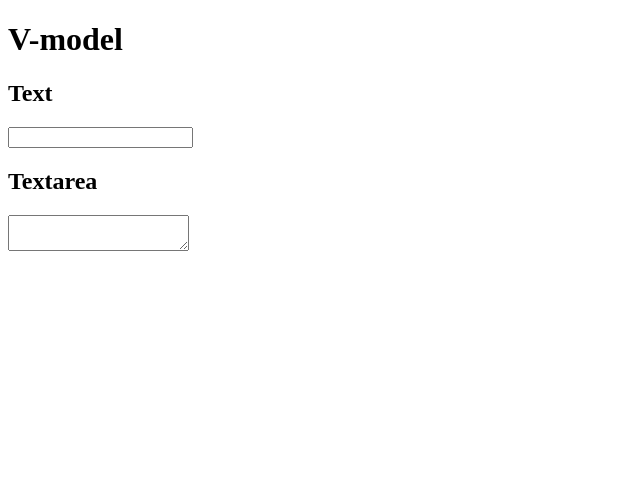
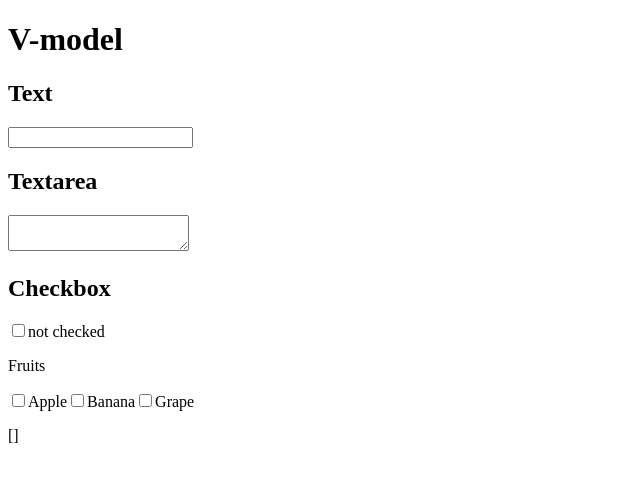
Before and after one commit to kadokichi/vue-lesson, a Vue app in the folder vue-lesson/: page / in a window 1280 px wide. Shown: the top 482 px of the page, without its empty margins (0-640 px from the left). Built offline with nearby package versions, Linux system fonts and the light colour scheme.

Commit message:
checkboxにv-modelを適用する

```diff
--- a/vue-lesson/src/App.vue
+++ b/vue-lesson/src/App.vue
@@ -2,6 +2,8 @@
 import { ref } from 'vue';
 const userInput = ref('')
 const message = ref('')
+const checked = ref('not checked')
+const fruits = ref([])
 </script>
 
 <template>
@@ -12,6 +14,18 @@ const message = ref('')
   <h2>Textarea</h2>
   <textarea v-model="message"></textarea>
   <p style="white-space: pre;">{{ message }}</p>
+
+  <h2>Checkbox</h2>
+  <input id="checkbox" v-model="checked" type="checkbox" true-value="checked" false-value="not checked">
+  <label for="checkbox">{{ checked }}</label>
+  <p>Fruits</p>
+  <input id="Apple" v-model="fruits" type="checkbox" value="Apple">
+  <label for="Apple">Apple</label>
+  <input id="Banana" v-model="fruits" type="checkbox" value="Banana">
+  <label for="Banana">Banana</label>
+  <input id="Grape" v-model="fruits" type="checkbox" value="Grape">
+  <label for="Grape">Grape</label>
+  <p>{{ fruits }}</p>
 </template>
 
 <style scoped>
```
